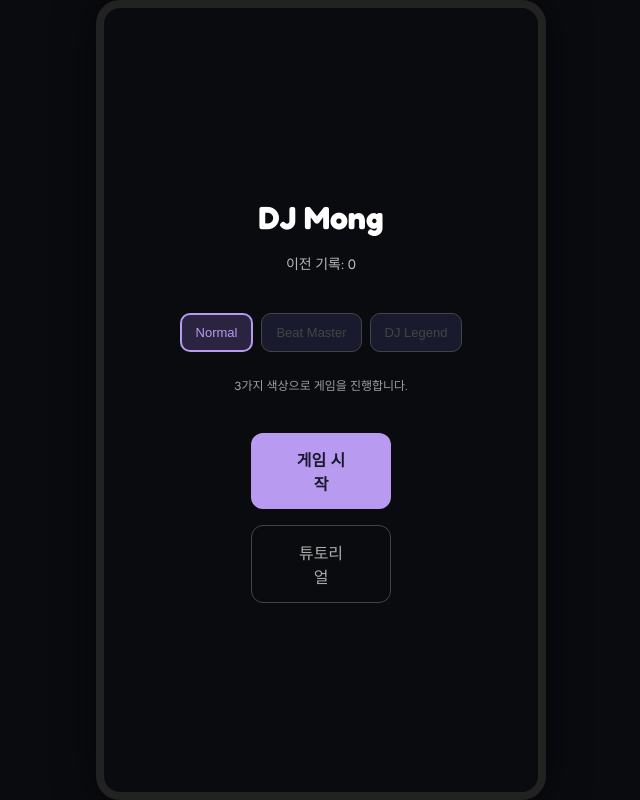
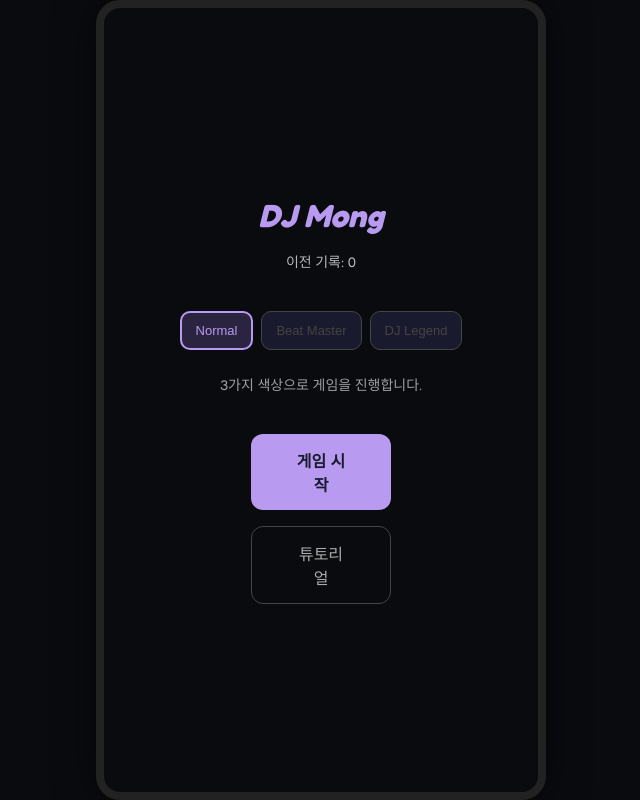
Before and after one commit to myunggyuns/dj-mong, a React (Vite) app: page / in a window 1280 px wide. Shown: the whole page, without its empty margins (319-959 px from the left). Built offline with nearby package versions, Linux system fonts and the light colour scheme.

Commit message:
change text (Main, Tutorial)

```diff
--- a/src/screens/main/MainScreen.module.css
+++ b/src/screens/main/MainScreen.module.css
@@ -12,7 +12,8 @@
 
 .main-title {
   font-size: 32px;
-  color: #fff;
+  color: #b89bf0;
+  font-style: oblique 15deg;
   margin: 0;
 }
 
@@ -48,7 +49,7 @@
 }
 
 .difficult-explain {
-  font-size: 12px;
+  font-size: 14px;
   opacity: 0.6;
   margin-top: 8px;
 }
@@ -63,6 +64,7 @@
   font-size: 16px;
   font-weight: 700;
   width: 140px;
+  cursor: pointer;
 }
 
 .tutorial-button {
@@ -73,4 +75,5 @@
   color: #aaa;
   font-size: 16px;
   width: 140px;
+  cursor: pointer;
 }
--- a/src/screens/tutorial/TutorialScreen.tsx
+++ b/src/screens/tutorial/TutorialScreen.tsx
@@ -9,13 +9,13 @@ const STEPS = [
     targetElement: '#difficulty-select-area',
     title: 'Step 1. 난이도 선택',
     description:
-      ' 🎵 Normal - [ 3색, 속도x1 ] \n 🎧 Beat Master - [ 4색, 속도x1.25 ] \n 🔥 DJ Legend - [ 5색, 속도x1.5 ] \n자신에게 맞는 난이로를 선택하세요.',
+      ' 🎵 Normal - [ 3색, 속도 x 1 ] \n 🎧 Beat Master - [ 4색, 속도 x 1.25 ] \n 🔥 DJ Legend - [ 5색, 속도 x 1.4 ] \n자신에게 맞는 난이로를 선택하세요.',
   },
   {
     targetElement: '#difficulty-select-a11',
     title: 'Step 2. 타이밍 밴드',
     description:
-      '색상 텍스트가 랜덤 순서로 흘러갑니다. \n중앙 박스와 같은 색 버튼을, \n중앙에 왔을 때 누르면 퍼펙트 🤩 \n퍼펙트/굿은 콤보 유지, 낫굿만 콤보가 끊깁니다.',
+      '색상 텍스트가 랜덤 순서로 흘러갑니다. \n중앙 박스와 같은 색 버튼을, \n · 중앙에 왔을 때 누르면 퍼펙트 🤩 \n · 중앙에 오기 전에 누르면 굿 👍 \n · 중앙을 지났고 누르면 낫굿 😑 \n퍼펙트/굿은 콤보 유지, 낫굿만 콤보가 끊깁니다.',
   },
   {
     targetElement: '#difficulty-select-2',
```
